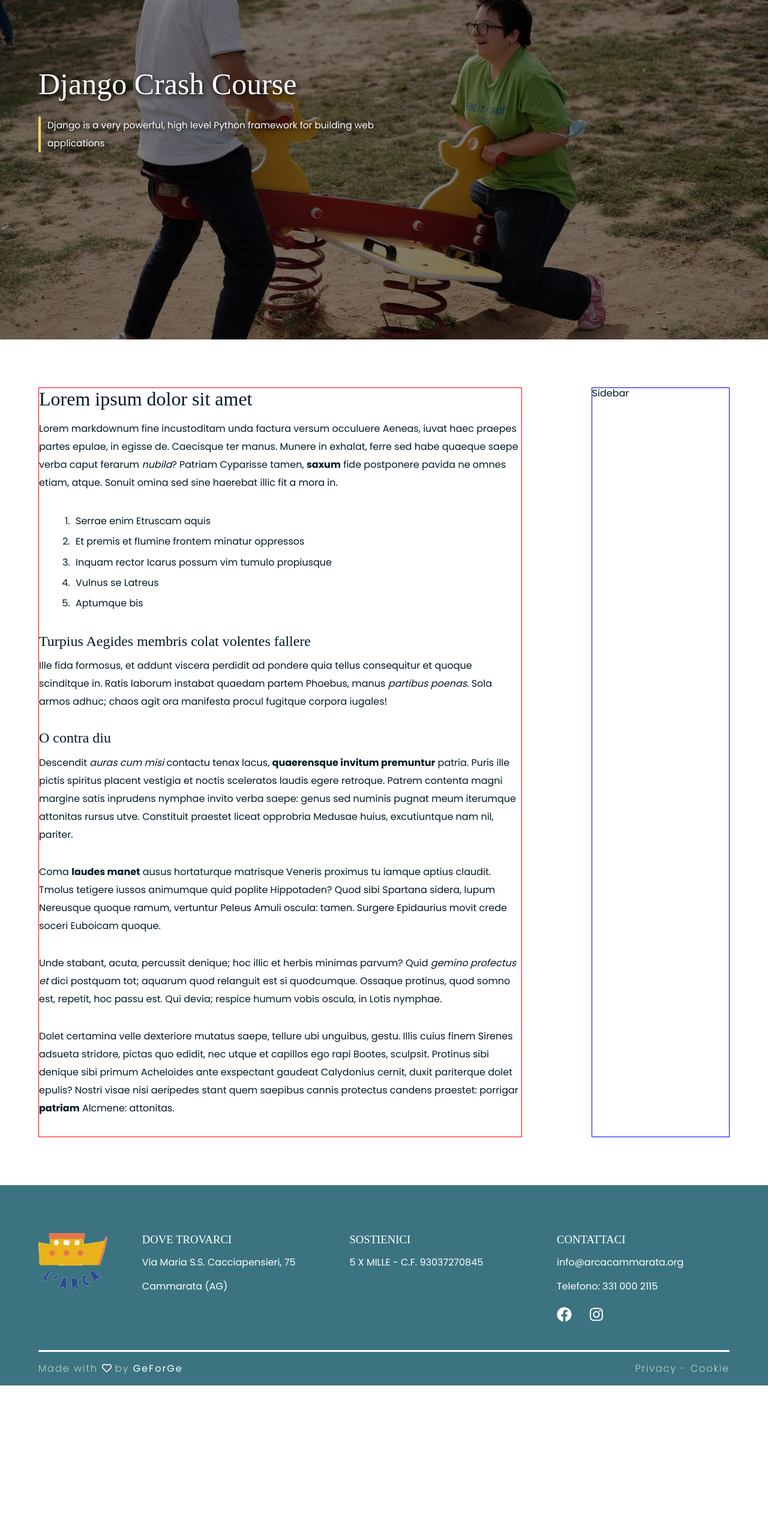
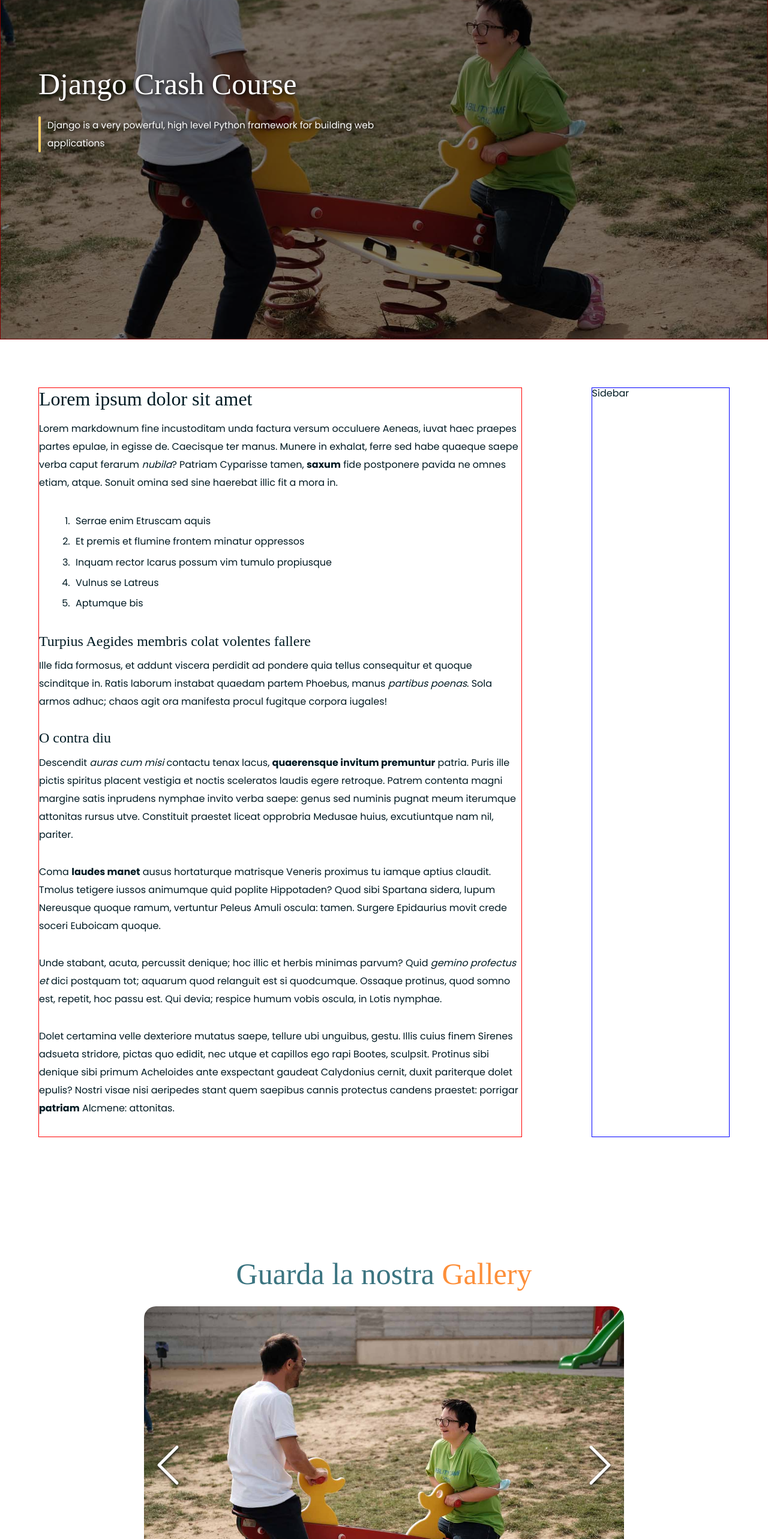
Before and after one commit to vitodigrigoli/nextjs-md-blog-with-transition, a Next.js app: page /posts/post_1 in a window 1280 px wide. Shown: the part 234-2800 px from the top of the page at 60% size. Before the commit the page ends 2544 px from the top, so only its background shows below. Built offline with nearby package versions, Linux system fonts and the light colour scheme; a web font is replaced by a local one.

Commit message:
add gallery in md

```diff
--- a/components/Gallery.js
+++ b/components/Gallery.js
@@ -7,7 +7,7 @@ export default function Gallery({title, images}){
 		<section className="gallery container">
 			<h3>Guarda la nostra <span className="orange">Gallery</span></h3>
 			<div className="gallery__images">
-				<ImageGallery items={images} thumbnailPosition={"bottom"} disableSwipe={false} originalClass="gallery__images__item"/>
+				<ImageGallery items={images} thumbnailPosition={"bottom"} disableSwipe={false} />
 			</div>
 		</section>
 	)
--- a/components/Hero.js
+++ b/components/Hero.js
@@ -18,7 +18,7 @@ export default function Hero({title, text, isVideo, media }){
 						<video id="video-bg" preload="auto" loop="loop" muted autoPlay>
 							<source src={media} type="video/mp4"/>
 						</video>
-					: <Image src={media} alt="" layout='fill' objectFit="cover"/>
+						: <div className="hero__bg__wrapper"><Image src={media} alt="" layout='fill' objectFit="cover"/></div>
 				}
 			</div>
 		</header>
--- a/pages/posts/[slug].js
+++ b/pages/posts/[slug].js
@@ -4,25 +4,48 @@ import matter from 'gray-matter'
 import {marked} from 'marked'
 import Link from 'next/link'
 import Hero from "../../components/Hero";
+import {useEffect} from "react";
+import Gallery from "../../components/Gallery";
+import Image from 'next/image'
+import cover from "../../public/referal.jpg";
 
 
+const style={
+	position: 'relative',
+	width: "300px",
+	height: "150px",
+	border: '1px solid red'
 
+}
 export default function PostPage({
-																	 frontmatter: { title, date, cover_image, excerpt },
+																	 frontmatter: { title, date, cover_image, excerpt, gallery },
 																	 slug,
 																	 content,
 																 }) {
+	let el = {}
+	let g = []
+	gallery.map( (image, key) => {
+		el.original = image
+		el.thumbnail = image
+		g.push(el)
+	})
+
 	return (
+
 		<>
 			<Hero title={title} text={excerpt} media={cover_image} />
 			<main className="article container">
 				<article className="article__content">
 					<div dangerouslySetInnerHTML={{ __html: marked(content) }}/>
+
 				</article>
+
 				<aside className="article__sidebar">
 					Sidebar
 				</aside>
 			</main>
+			<Gallery images={g}/>
+
 		</>
 	)
 }
--- a/posts/post_1.md
+++ b/posts/post_1.md
@@ -4,6 +4,7 @@ date: 'March 5, 2021'
 excerpt: 'Django is a very powerful, high level Python framework for building web applications'
 cover_image: '/referal.jpg'
 category: 'teatro'
+gallery: ['/_next/static/media/referal.8875d351.jpg','/referal.jpg']
 ---
 # Lorem ipsum dolor sit amet
 
--- a/styles/globals.css
+++ b/styles/globals.css
@@ -128,7 +128,7 @@ hr{display: block; width: 80%; position: relative; margin: 30px auto; height: 2p
 
 .hero__bg{position: absolute;  top: 0; left: 0; width: 100%; z-index: 1}
 .hero__bg video{object-fit: cover; width: 100%; height: 100%;}
-
+.hero__bg__wrapper{position: relative; top: 0; left: 0; width: 100%; height: 100%; border: 1px solid red,}
 @media (max-width: 769px) {
   .hero__text{width: 70%;}
 }
@@ -215,6 +215,7 @@ hr{display: block; width: 80%; position: relative; margin: 30px auto; height: 2p
 /* Gallery
 ------------------------------------------------------------------------- */
 .gallery {text-align: center; position: relative; padding: 15vh 0; max-width: 800px; margin: 0 auto;}
+.gallery__images{position: relative}
 .gallery h3{font-size: clamp(30px, 6vw, 50px); color: var(--blue) }
 .image-gallery-thumbnail{ cursor: pointer; border-radius: 10%;}
 .image-gallery-thumbnail img{border-radius: 10%; width: 100%; object-fit: cover}
@@ -259,7 +260,7 @@ hr{display: block; width: 80%; position: relative; margin: 30px auto; height: 2p
 /* Article
 ------------------------------------------------------------------------- */
 .article{display: flex; justify-content: space-between; padding: 10vh 0; flex-wrap: wrap}
-.article__content{border:1px solid red; width: 70%}
+.article__content{border:1px solid red; width: 70%; position: relative}
 .article__sidebar{border: 1px solid blue; width: 20%}
 .article h1,
 .article h2,
```
Also changed, not shown: pages/sport.js (+2 -5 lines), public/post1/referal.jpg (added).
